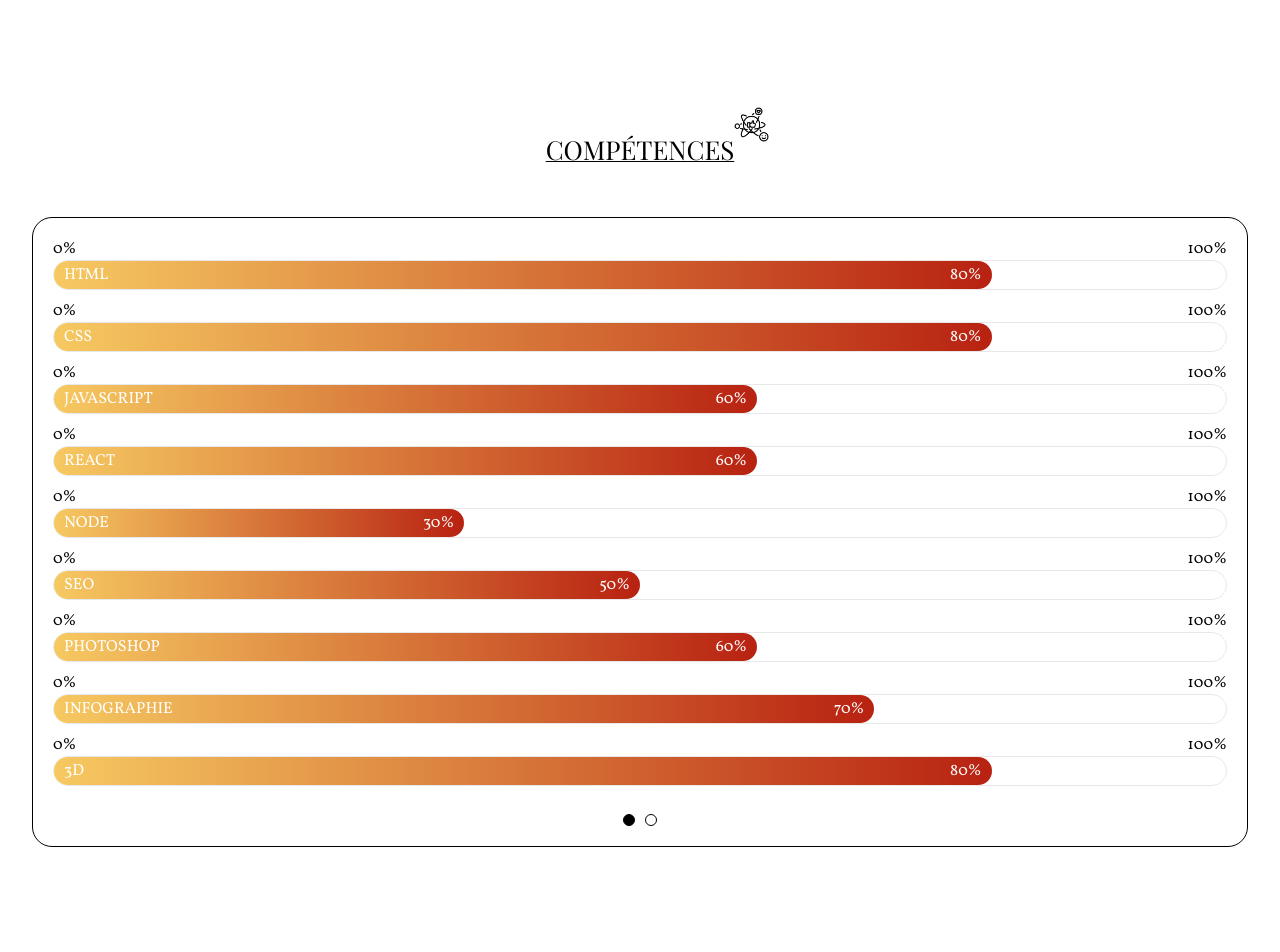
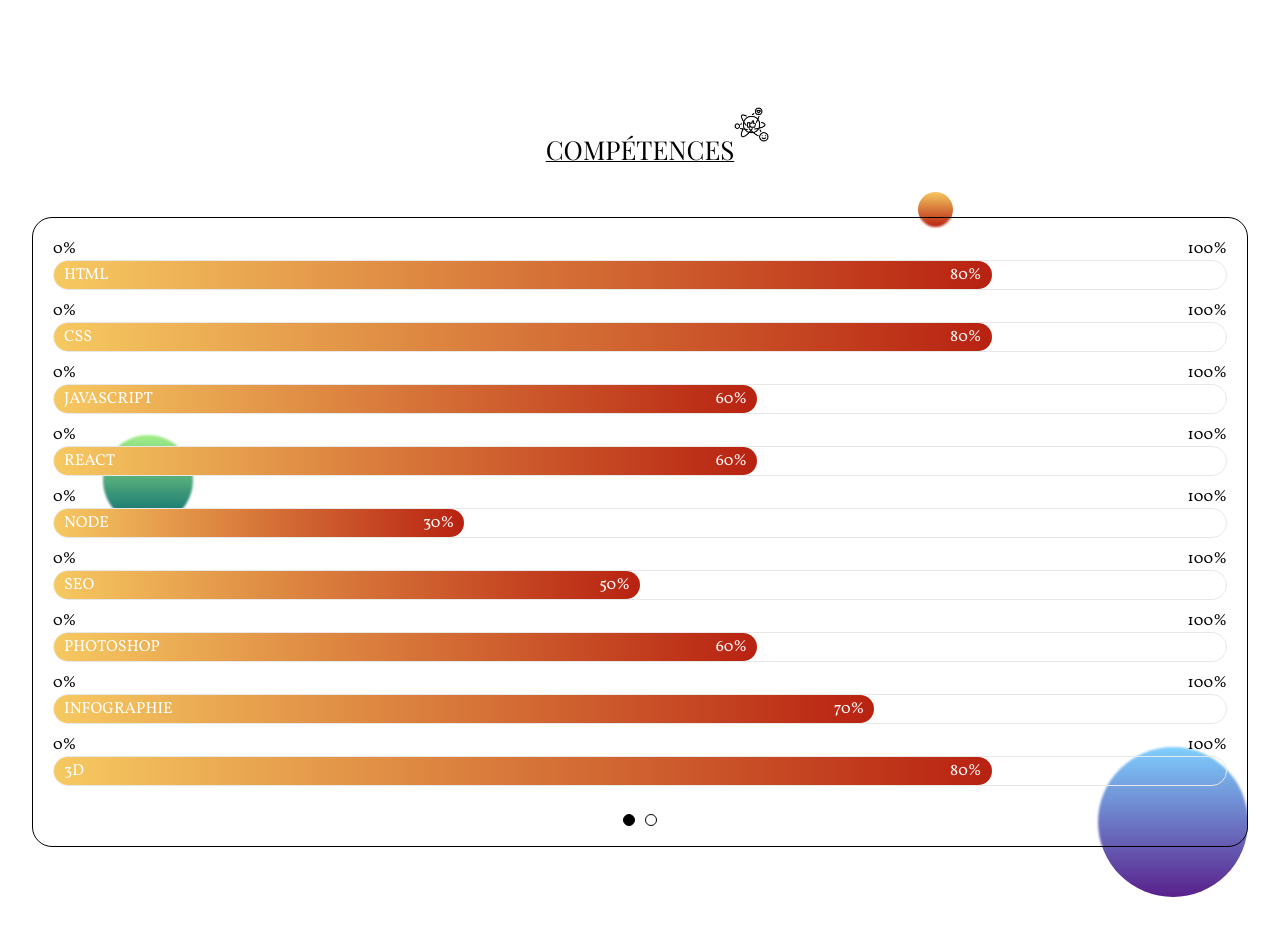
Before and after one commit to DennysLemoine/Portefolio, a React (Create React App) app in the folder portefolio/: page / in a window 1280 px wide. Shown: the part 840-1792 px from the top of the page. Built offline with nearby package versions, Linux system fonts and the light colour scheme.

Commit message:
end place circles for skills

```diff
--- a/portefolio/src/components/skills/skills.css
+++ b/portefolio/src/components/skills/skills.css
@@ -7,6 +7,40 @@
     margin-left: auto;
     margin-right: auto;
     margin-bottom: 150px;
+}
+
+.sphere07 {
+    position: absolute;
+    top: 60px;
+    right: 295px;
+    width: 35px;
+    height: 35px;
+    border-radius: 50%;
+    background: linear-gradient(#F6C961, #B82211);
+    z-index: -1;
+}
+
+.sphere08 {
+    position: absolute;
+    top: 303px;
+    left: 71px;
+    width: 90px;
+    height: 90px;
+    border-radius: 50%;
+    background: linear-gradient(#A3F087, #026570);
+    z-index: -1;
+}
+
+
+.sphere09 {
+    position: absolute;
+    bottom: -50px;
+    right: 0;
+    width: 150px;
+    height: 150px;
+    border-radius: 50%;
+    background: linear-gradient(#7ECFFF, #59208B);
+    z-index: -1;
 }
 
 .containerH2 {
```
